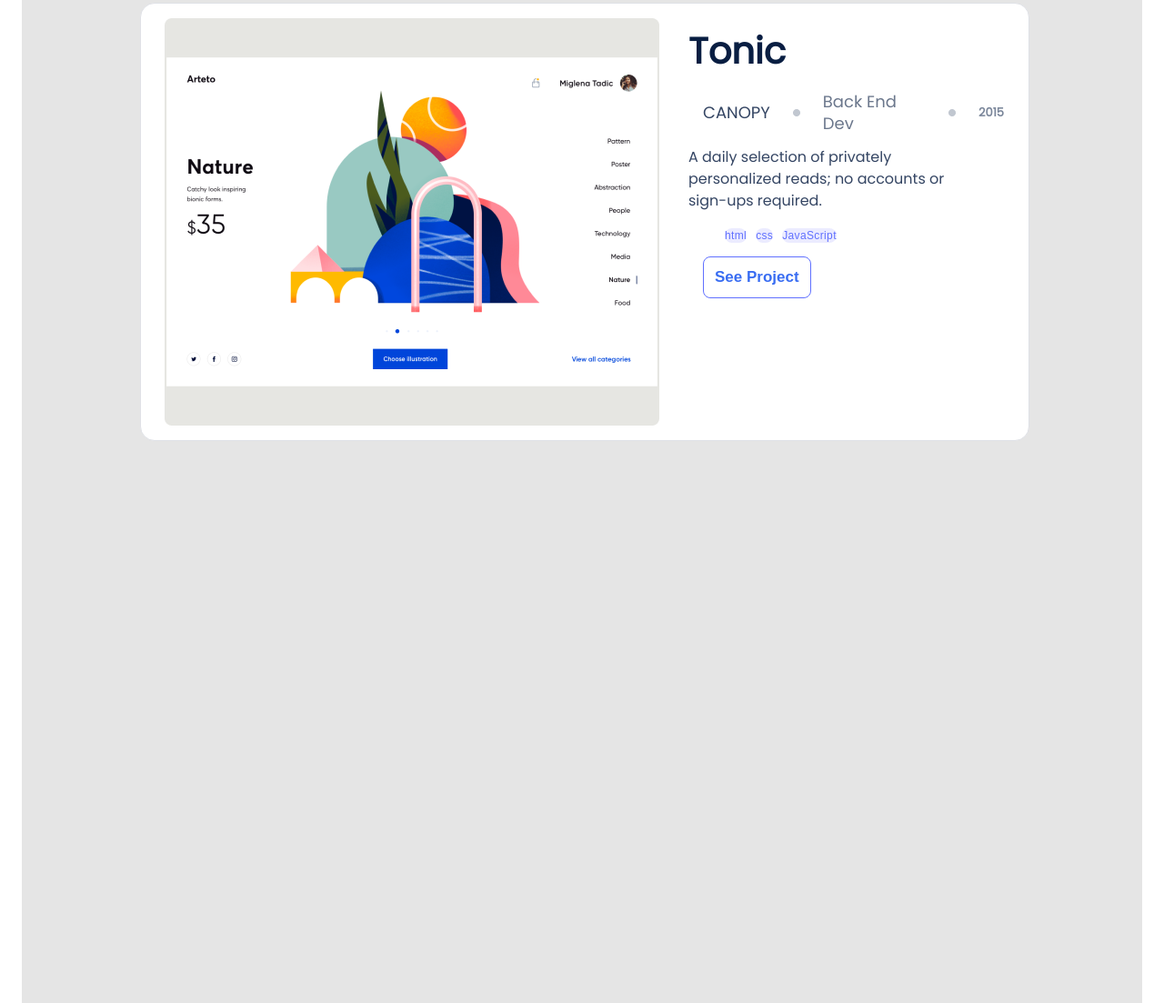
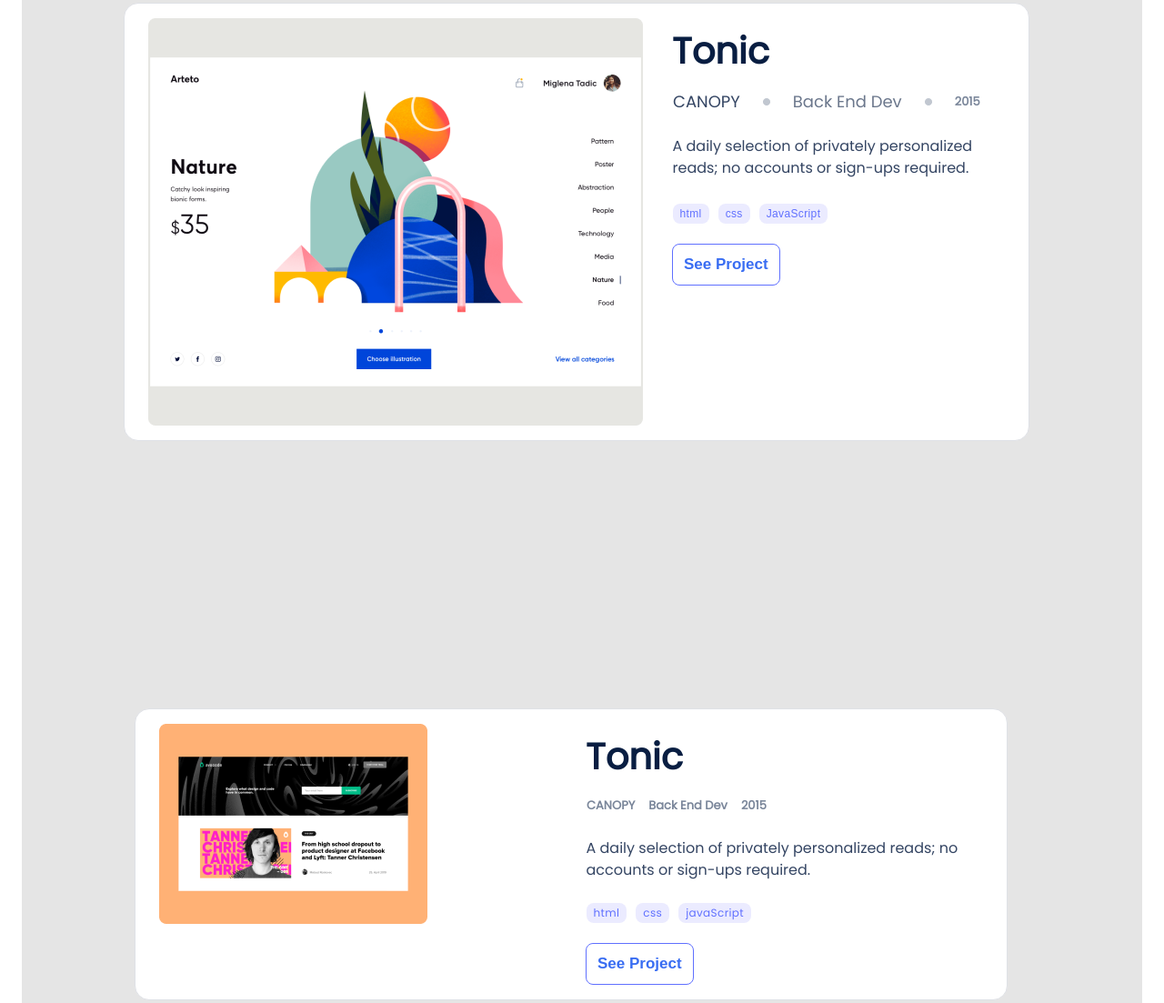
Before and after one commit to AlejandraKeber/Portfolio, a plain HTML site: page index.html in a window 1280 px wide. Shown: the part 1033-2136 px from the top of the page at 91% size. Drawn offline with Linux system fonts and the light colour scheme.

Commit message:
Modify html and js to create Project Cards

```diff
--- a/index.html
+++ b/index.html
@@ -54,12 +54,12 @@
 
         <section>
             <div id="Portfolio" class="cards">
-                <div class="projectinfo sec1">
+                <div class="projectcontainer">
                     <img class="work-image mob" src="./Images/Works/SnapshootPortfolio1.png" alt="work image">
                     <img class="work-image desk" src="./Images/Works/Snapshoot-Portfolio-Desktop.png" alt="work image">
-                    <div class="project">
+                    <div class="projectdetails">
                         <h2 class="projecttitle">Tonic</h2>
-                        <div class="projectdetail">
+                        <div class="projectdet">
                             <p class="company">CANOPY</p>
                             <img src="./Images/Works/Counter.png" alt="">
                             <p class="jobtitle">Back End Dev</p>
@@ -78,10 +78,16 @@
                     </div>
                 </div>
 
-
             </div>
         </section>
 
+        <!-- Cards section load by js -->
+        <section>
+            <div class="cards_section">
+            </div>
+        </section>
+
+        <!-- About Myself section -->
         <section>
             <div id="About" class="grid-container2">
                 <div class="grid-item2">
--- a/script.js
+++ b/script.js
@@ -30,7 +30,7 @@
     details: ['CANOPY', 'Back End Dev', '2015'],
     description: 'A daily selection of privately personalized reads; no accounts or sign-ups required.',
     tec: ['html', 'css', 'javaScript'],
-    image: './Images/Works/Snapshoot-Portfolio-Desktop.png',
+    image: './Images/Works/SnapshootPortfolio1.png',
     link: 'https://www.github.com',
   },
   {
@@ -38,7 +38,7 @@
     details: ['FACEBOOK', 'Full Stack Dev', '2015'],
     description: 'Experimental content creation feature that allows users to add to an existing story over the course of a day without spamming their friends.',
     tec: ['html', 'Ruby on rails', 'css', 'javaScript'],
-    image: './Images/Works/Snapshoot-Portfolio2-Desktop.png',
+    image: './Images/Works/SnapshootPortfolio2.png',
     link: 'https://www.github.com',
   },
   {
@@ -46,7 +46,7 @@
     details: ['CANOPY', 'Full Stack Dev', '2015'],
     description: 'Exploring the future of media in Facebooks first Virtual Reality app; a place to discover and enjoy 360 photos and videos on Gear VR.',
     tec: ['html', 'Ruby on rails', 'css', 'javaScript'],
-    image: './Images/Works/Snapshoot-Portfolio3-Desktop.png',
+    image: './Images/Works/SnapshootPortfolio3.png',
     link: 'https://www.github.com',
   },
   {
@@ -54,42 +54,81 @@
     details: ['Uber', 'Lead Developer', '2018'],
     description: 'A smart assistant to make driving more safe, efficient, and fun by unlocking your most expensive computer: your car.',
     tec: ['html', 'Ruby on rails', 'css', 'javaScript'],
-    image: './Images/Works/Snapshoot-Portfolio4-Destop.png',
+    image: './Images/Works/SnapshootPortfolio4.png',
     link: 'https://www.github.com',
   }
 ];
 
 for (let i=0; i<projects.length; i++) {
-  let cards = document.createElement("div");
+  const cards = document.createElement("div");
   cards.classList.add("cards");
 
-  let projectinfo = document.createElement("div");
-  projectinfo.classList.add("projectinfo");
-  projectinfo.classList.add("sec1");
+  const projectcontainer = document.createElement("div");
+  projectcontainer.classList.add("projectcontainer");
+  cards.appendChild(projectcontainer);
 
-  let img = document.createElement('img');
-  img.src = projects[i].image;
-  img.alt = 'project image';
+  const imgContainer = document.createElement('div');
+  imgContainer.classList.add('img-container');
+  const projectimg = document.createElement("img");
+  projectimg.src = projects[i].image;
+  projectimg.alt = 'project image';
+  projectcontainer.appendChild(imgContainer);
+  imgContainer.appendChild(projectimg);
 
-  let projecttitle = document.createElement("h2");
+  const projectdetails = document.createElement("div");
+  projectdetails.classList.add("projectdetails");
+  projectcontainer.appendChild(projectdetails);
+
+  const projecttitle = document.createElement("h2");
   projecttitle.classList.add("projecttitle");
   projecttitle.textContent = projects[i].title;
+  projectdetails.appendChild(projecttitle);
 
-  let projectdetail = document.createElement("div");
-  projectdetail.classList.add("projectdetail");
+  const projectdet = document.createElement("ul");
+  projectdet.classList.add("projectdet");
+  for (let count = 0; count < projects[i].details.length; count++) {
+    const item = document.createElement("li");
+    const company = document.createElement("p");
+    const text = document.createTextNode(projects[i].details[count]);
+    company.appendChild(text);
+    item.appendChild(company);
+    projectdet.appendChild(item);
+  }
+  projectdetails.appendChild(projectdet);
 
-  let details = document.createElement("p")
-  details.classList.add("details")
-  details.textContent = projects[i].details;
+  const headlinecont_work = document.createElement("p");
+  headlinecont_work.classList.add("headlinecont_work");
+  headlinecont_work.textContent = projects[i].description;
+  projectdetails.appendChild(headlinecont_work);
 
-  let headlinecont_work = document.createElement("p")
-  headlinecont_work.classList.add("headlinecont_work")
-  headlinecont_work.textContent = projects[i].description;
+  const smallbuttons = document.createElement("ul");
+  smallbuttons.classList.add("smallbuttons");
+  for (let counter = 0; counter < projects[i].tec.length; counter++) {
+    const item = document.createElement("li");
+    const text = document.createTextNode(projects[i].tec[counter]);
+    item.appendChild(text);
+    item.classList.add("button_small");
+    smallbuttons.appendChild(item);
+  }
+  projectdetails.appendChild(smallbuttons);
 
-  projectinfo.appendChild(projecttitle);
-  projectinfo.appendChild(projectdetail);
-  projectinfo.appendChild(headlinecont_work);
+  const button_big = document.createElement("button");
+  button_big.classList.add("button_big")
+  button_big.setAttribute('type', 'button');
+  const butText = document.createTextNode('See Project');
+  button_big.appendChild(butText)
+  projectdetails.appendChild(button_big);
+
+  if (i % 2 === 0) {
+    projectcontainer.appendChild(imgContainer);
+    projectcontainer.appendChild(projectdetails);
+  } else {
+    projectcontainer.appendChild(projectdetails);
+    projectcontainer.appendChild(imgContainer);
+  }
+
+  document.querySelector(".cards").appendChild(cards);
 
 
-  document.querySelector(".cards").appendChild(cards);
+
 }
--- a/styles.css
+++ b/styles.css
@@ -116,10 +116,10 @@
   display: grid;
   grid-template-columns: 1fr;
   row-gap: 20px;
-  margin: 114px 24px 88px 30px;
+  margin: 114px 24px 88px 12px;
 }
 
-.projectinfo {
+.projectcontainer {
   background-color: #fff;
   border: 1px solid #dfe1e6;
   border-radius: 16px;
@@ -129,16 +129,16 @@
   gap: 12px;
 }
 
-.projectinfo img {
+.projectcontainer img {
   transition: transform 0.5s ease-in;
   transition-delay: 0.2s;
 }
 
-.projectinfo img:hover {
+.projectcontainer img:hover {
   transform: scale(1.1);
 }
 
-.project {
+.projectdetails {
   display: flex;
   flex-direction: column;
   align-items: flex-start;
@@ -151,13 +151,16 @@
   font-weight: 700;
 }
 
-.projectdetail {
+.projectdet {
   display: flex;
   align-items: center;
   text-align: left;
   gap: 15px;
   font-weight: 700;
-  margin: 1px 1px 1px 16px;
+  margin: 1px 1px 1px 1px;
+  color: #7a869a;
+  font-size: 13px;
+  padding-left: 0.5px;
 }
 
 .company {
@@ -179,7 +182,7 @@
   text-align: left;
   color: #344563;
   font-size: 15px;
-  margin-right: 24px;
+  margin: 12px 0.5px 12px 0.5px;
 }
 
 .smallbuttons {
@@ -187,6 +190,8 @@
   text-align: left;
   gap: 10px;
   border: none;
+  padding-left: 0.5px;
+  margin-bottom: 10px;
 }
 
 .button_small {
@@ -197,6 +202,8 @@
   border-radius: 8px;
   color: #6070ff;
   font-size: 12px;
+  padding: 3px 8px 3px 8px;
+
 }
 
 .button_big {
@@ -208,7 +215,6 @@
   color: #396df2;
   font-size: 17px;
   font-weight: 700;
-  margin-left: 16px;
 }
 
 .button_big:hover {
@@ -510,18 +516,18 @@
     margin-left: 240px;
   }
 
-  .projectinfo {
+  .projectcontainer {
     display: grid;
     grid-template-columns: 1fr 1fr;
     margin: 80px 100px 80px 100px;
   }
 
-  .projectinfo img {
+  .projectcontainer img {
     padding-left: 10px;
     padding-right: 10px;
   }
 
-  .project {
+  .projectdetails {
     padding-left: 10px;
     padding-right: 10px;
   }
@@ -533,6 +539,13 @@
     color: #091e42;
     margin-bottom: 5px;
     margin-top: 10px;
+  }
+
+  .projectdet {
+    color: #7a869a;
+    font-size: 13px;
+    padding-left: 0.5px;
+    margin-left: 0.5px;
   }
 
   .company {
@@ -568,6 +581,7 @@
     font-size: 12px;
     line-height: 16px;
     letter-spacing: 0.03em;
+    padding: 3px 8px 3px 8px;
   }
 
   #mobile {
@@ -603,7 +617,7 @@
     height: 700px;
   }
 
-  .projectinfo2 {
+  .projectcontainer2 {
     display: grid;
     grid-template-columns: 1fr 1fr;
   }
```
